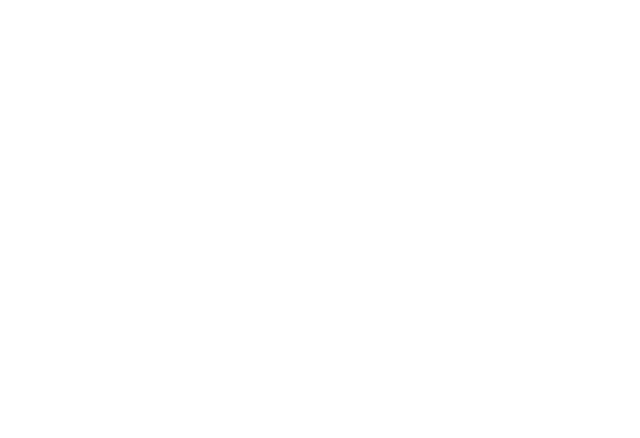
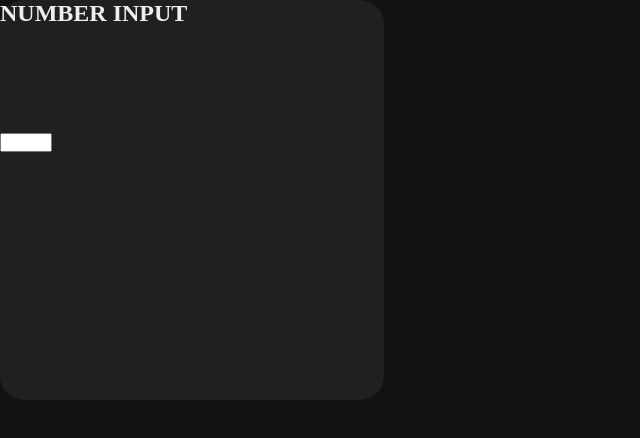
Before and after one commit to D3BAS1SH/Race-To-100, a React (Vite) app: page / in a window 1280 px wide. Shown: the top 438 px of the page, without its empty margins (0-640 px from the left). Built offline with nearby package versions, Linux system fonts and the light colour scheme.

Commit message:
Added User component.

```diff
--- a/package.json
+++ b/package.json
@@ -21,6 +21,7 @@
     "eslint-plugin-react": "^7.33.2",
     "eslint-plugin-react-hooks": "^4.6.0",
     "eslint-plugin-react-refresh": "^0.4.5",
+    "sass": "^1.71.1",
     "vite": "^5.1.4"
   }
 }
--- a/src/App.css
+++ b/src/App.css
@@ -3,3 +3,8 @@
   padding: 0;
   box-sizing: border-box;
 }
+
+body{
+  background-color: #111;
+  color: #eee;
+}
--- a/src/App.jsx
+++ b/src/App.jsx
@@ -1,10 +1,12 @@
 import './App.css'
-
+import User from './components/User'
 function App() {
 
   return (
     <>
-
+      <div>
+        <User/>
+      </div>
     </>
   )
 }
--- /dev/null
+++ b/src/components/User.jsx
@@ -0,0 +1,17 @@
+import React from 'react'
+import './User.scss'
+
+const User = () => {
+  return (
+    <section id='UserSection'>
+        <div className='TitleSection'>
+            <h1>NUMBER INPUT</h1>
+        </div>
+        <div className='InputSection'>
+            <input type='number' min={1} max={10} step={1}/>
+        </div>
+    </section>
+  )
+}
+
+export default User
--- /dev/null
+++ b/src/components/User.scss
@@ -0,0 +1,10 @@
+section{
+    background-color: #202020;
+    height: 50vh;
+    width: 30vw;
+    border: none;
+    border-radius: 1.5rem;
+    display: grid;
+    grid-template-rows: repeat(3,1fr);
+
+}
```
Also changed, not shown: 1 other file (tests, documents, lock files or other folders).
